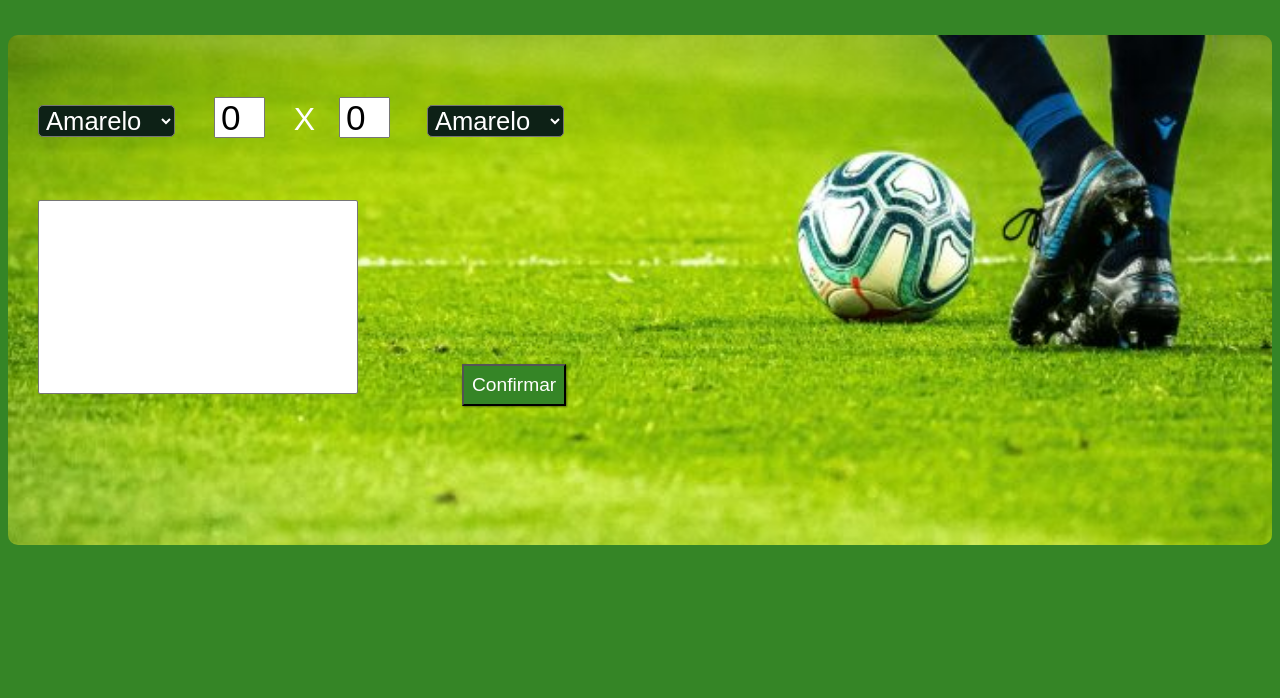
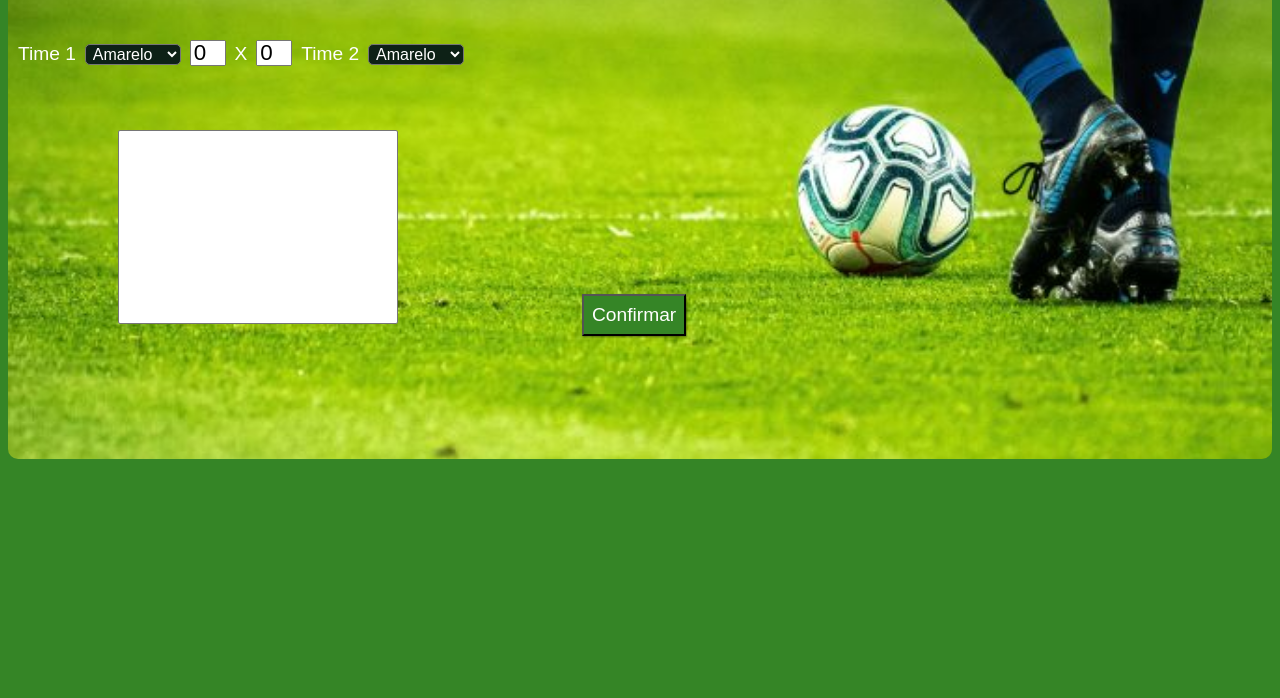
Before and after one commit to Mollandre/projetofutebol, a plain HTML site: page index.html in a window 1280 px wide. Shown: the part 102-800 px from the top of the page. Drawn offline with Linux system fonts and the light colour scheme.

Commit message:
mudanca css

```diff
--- a/index.html
+++ b/index.html
@@ -12,7 +12,7 @@
    <h1>PLACAR DO FUTEBOL</h1>
     <section>
         <div id="fut1">
-            <p>
+            <p><span>Time 1</span>
                 <select name="pla" id="time1" class="pla">
                     <option value="Amarelo">Amarelo</option>
                     <option value="Azul">Azul</option>
@@ -26,7 +26,7 @@
 
                 <input type="number" name="tim2" id="tim2" class="tim" value="0">
 
-                <select name="pla" id="time2" class="pla">
+                <span>Time 2</span> <select name="pla" id="time2" class="pla">
                     <option value="Amarelo">Amarelo</option>
                     <option value="Azul">Azul</option>
                     <option value="Vermelho">Vermelho</option>
--- a/placar.css
+++ b/placar.css
@@ -10,11 +10,12 @@ section{
     background-image: url(gramado.jpg);
     background-repeat: no-repeat;
   margin: auto;
-  margin-top: 50PX;
+  margin-top: 10PX;
    background-size: cover;
    height: 450px;
    border-radius: 10px;
-   padding: 30px;
+   padding: 10px;
+   margin-bottom: -20px;
 
 
 }
@@ -35,7 +36,7 @@ div#fut1{
 h1{
     text-align: center;
     font-family: Arial, Helvetica, sans-serif;
-    font-size: 3.0em;
+    font-size: 2.3em;
     color: white;
     text-shadow: 1PX 1PX 1PX black;
 
@@ -43,19 +44,21 @@ h1{
 select.pla{
     background-color: #0D2116 ;
     color: white;
-    font-size: 0.8em;
+    font-size: 0.5em;
     padding: 0px 3PX 0px 3px;
     border-radius: 5px;
 }
 div select#time3{
-   width: 320px;
+   width: 280px;
    margin-top: 30px;
+   margin-left: 100px ;
 
 }
 P span{
-    padding-left: 20px;
+
    color: white;
-   padding-right: 15px;
+
+   font-size: 0.6em;
 }
 p span.time{
 
@@ -63,17 +66,17 @@ p span.time{
 
 }
 input.tim{
-    width: 40px;
-    height: 35px;
-    font-size: 1.1em;
-    padding-left: 5px;
+    width: 28px;
+    height: 20px;
+    font-size: 0.7em;
+
 
 }
 input#tim1{
-    margin-left: 30px;
+
 }
 input#tim2{
-    margin-right: 28px;
+
 }
 input.button{
     padding: 8px;
@@ -82,7 +85,10 @@ input.button{
     color: white;
     font-family: Arial, Helvetica, sans-serif;
     font-size: 1.2em;
-    margin-left: 100px;
+    margin-left: 180px;
+    margin-top: 20px;
+
+
 
 
 }
```
